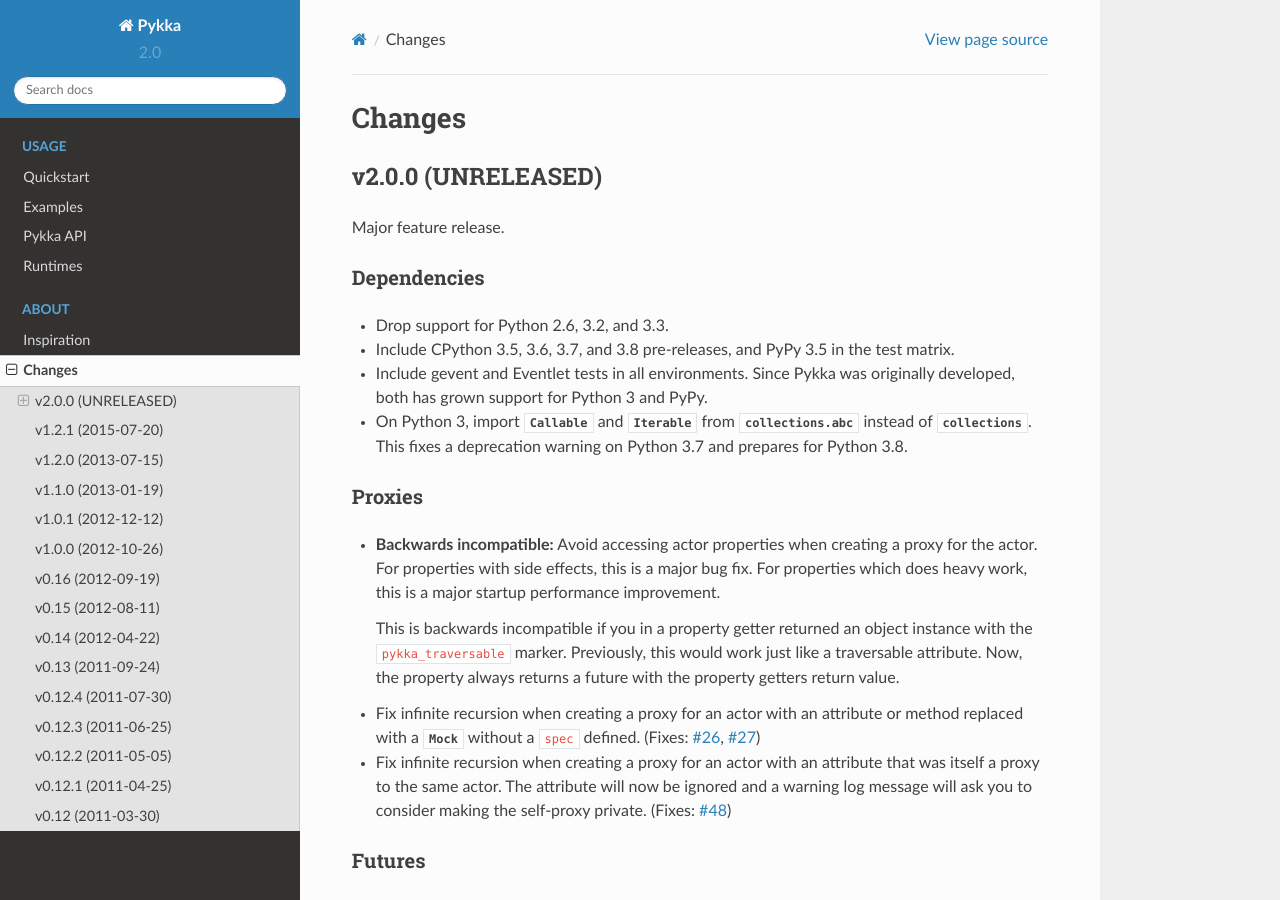
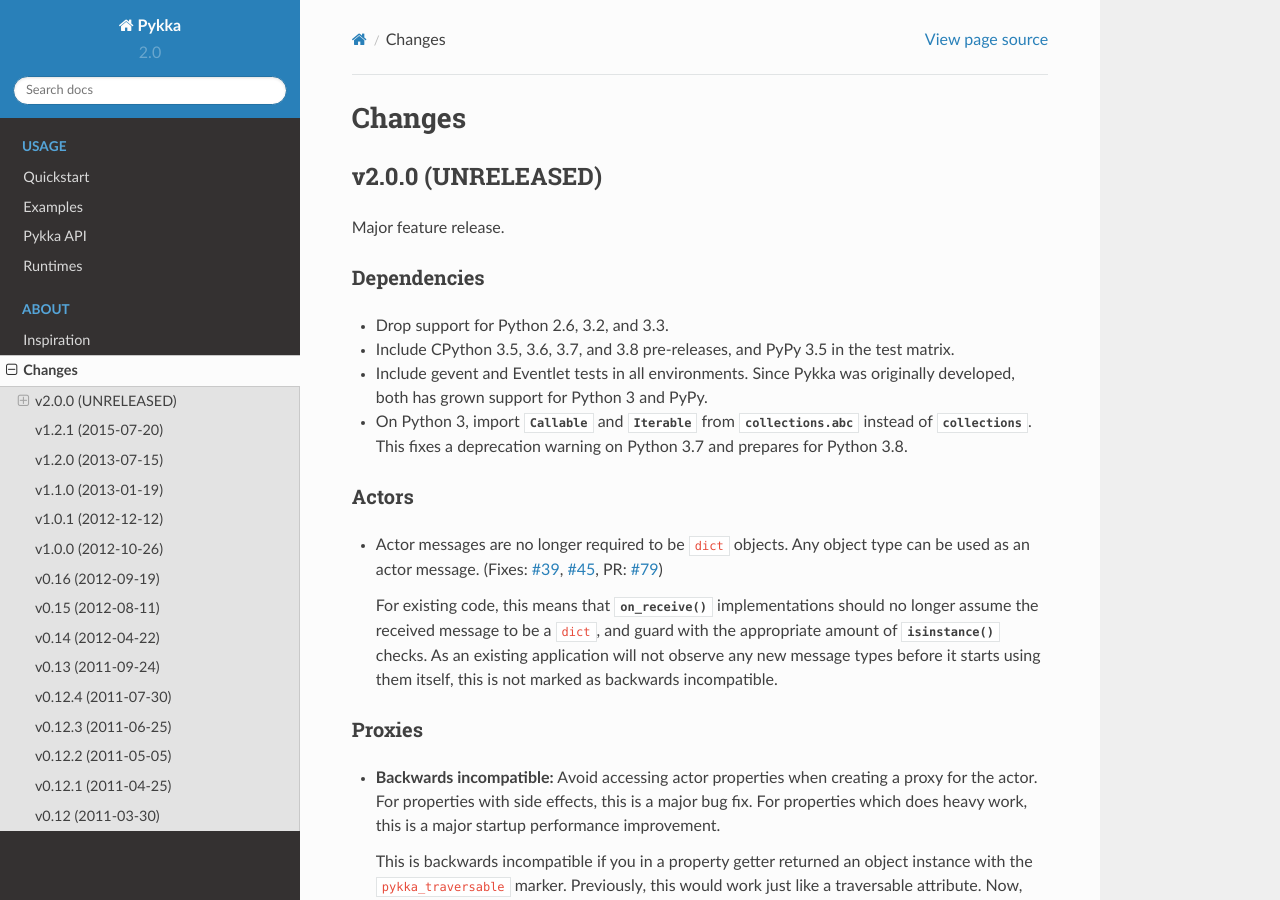
Before and after one commit to jodal/pykka, a Sphinx documentation site: the page built from docs/changes.rst, in a window 1280 px wide and 900 px high. Built offline with Sphinx 7.4.7 and the Read the Docs theme 2.0.0, drawn with Linux system fonts in a browser that asks for light colours.

Commit message:
docs: Update changelog

```diff
--- a/docs/changes.rst
+++ b/docs/changes.rst
@@ -21,6 +21,20 @@
 - On Python 3, import :class:`Callable` and :class:`Iterable` from
   :mod:`collections.abc` instead of :mod:`collections`. This fixes a
   deprecation warning on Python 3.7 and prepares for Python 3.8.
+
+Actors
+------
+
+- Actor messages are no longer required to be ``dict`` objects. Any object type
+  can be used as an actor message. (Fixes: :issue:`39`, :issue:`45`, PR:
+  :issue:`79`)
+
+  For existing code, this means that :meth:`~pykka.Actor.on_receive`
+  implementations should no longer assume the received message to be a
+  ``dict``, and guard with the appropriate amount of :func:`isinstance`
+  checks. As an existing application will not observe any new message types
+  before it starts using them itself, this is not marked as backwards
+  incompatible.
 
 Proxies
 -------
@@ -87,7 +101,6 @@
 - If using Python 3.5+, one can now use the ``await`` keyword to get the
   result from a future. (Contributed by Joshua Doncaster-Marsiglio. PR:
   :issue:`78`)
-
 
 Logging
 -------
```
